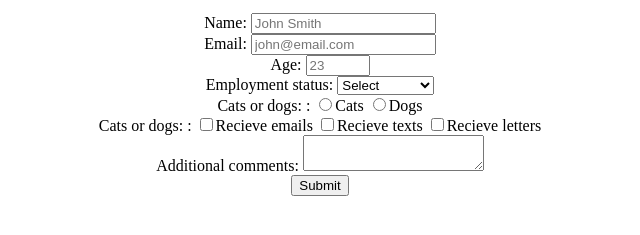
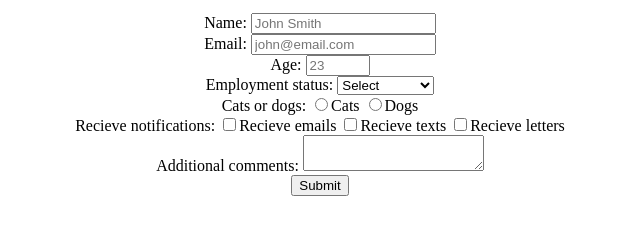
Before and after one commit to brixt01/free-code-camp, a plain HTML site: page Responsive web design/1.5 - Survey form/index.html in a window 1280 px wide. Shown: the part 127-362 px from the top of the page, without its empty margins (320-960 px from the left). Drawn offline with Linux system fonts and the light colour scheme.

Commit message:
Update "survey from"

```diff
--- a/Responsive web design/1.5 - Survey form/index.html
+++ b/Responsive web design/1.5 - Survey form/index.html
@@ -31,11 +31,11 @@
           <option>Employed</option>
         </select>
       </label>
-      <label> Cats or dogs: :
+      <label> Cats or dogs:
         <input name="cats-or-dogs" type="radio" value="cats">Cats</input>
         <input name="cats-or-dogs" type="radio" value="dogs">Dogs</input>
       </label>
-      <label> Cats or dogs: :
+      <label> Recieve notifications:
         <input type="checkbox" value="emails">Recieve emails</input>
         <input type="checkbox" value="texts">Recieve texts</input>
         <input type="checkbox" value="letters">Recieve letters</input>
```
Also changed, not shown: 1 other file.
